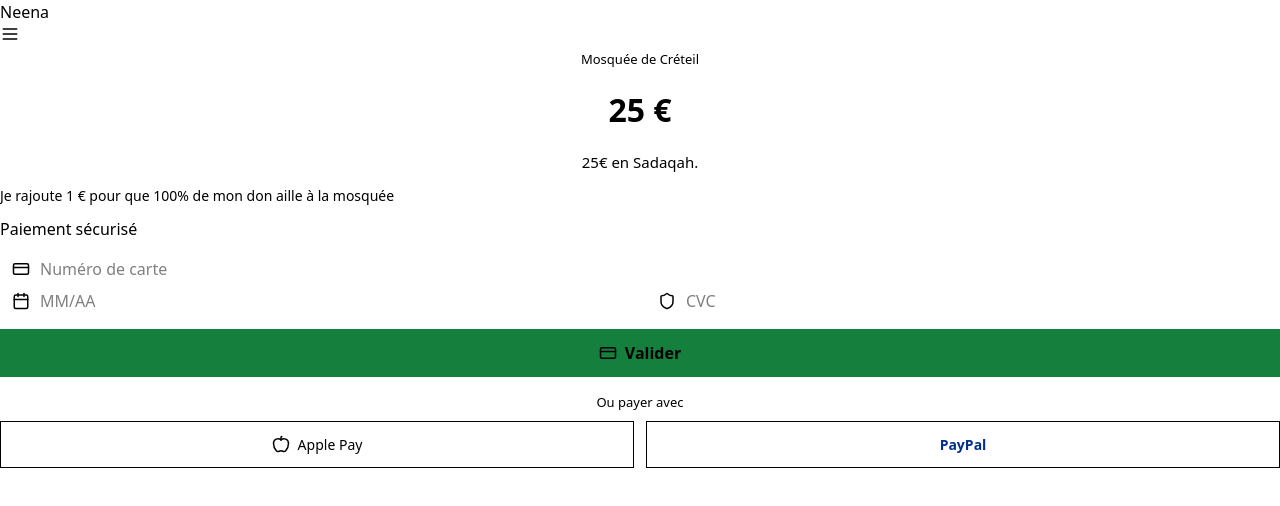
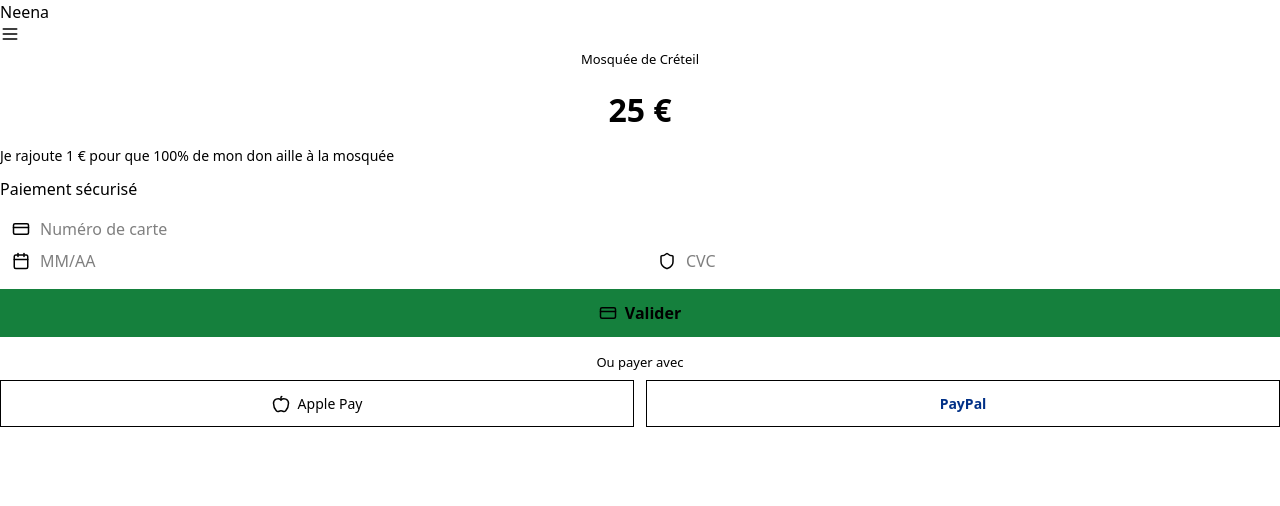
Before and after one commit to chaaaady/NeenaV3, a Next.js app: page /step-payment in a window 1280 px wide. Shown: the top 506 px of the page. Built offline with nearby package versions, Linux system fonts and the light colour scheme.

Commit message:
feat: Simplifier le récap - garder seulement nom de mosquée et montant

```diff
--- a/src/app/(don)/step-payment/page.tsx
+++ b/src/app/(don)/step-payment/page.tsx
@@ -66,7 +66,6 @@ export default function StepPaymentPage() {
           <div className="space-y-4">
             <div className="text-[13px] text-[var(--text-muted)] text-center">Mosquée de {values.mosqueName}</div>
             {getAmountDisplay()}
-            <div className="text-[15px] text-[var(--text)] leading-relaxed text-center">{summarySentence}</div>
           </div>
         </div>
 
```
